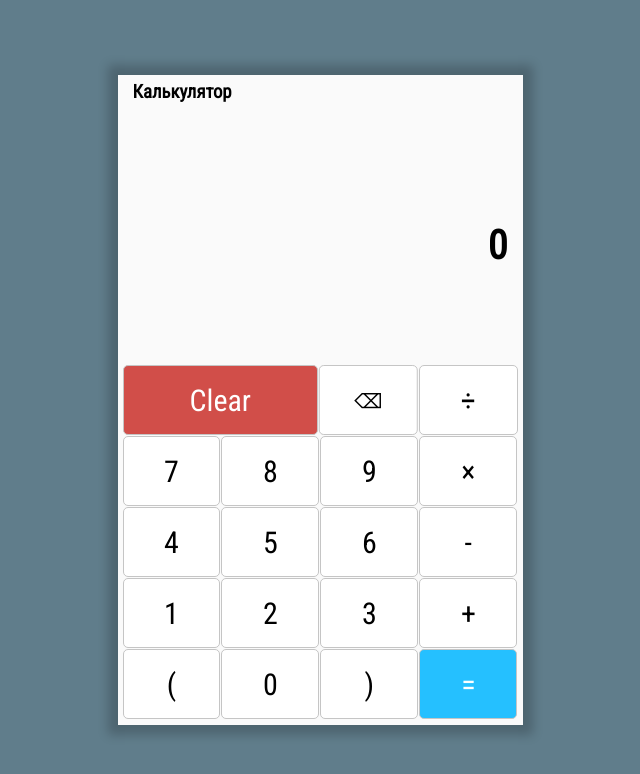
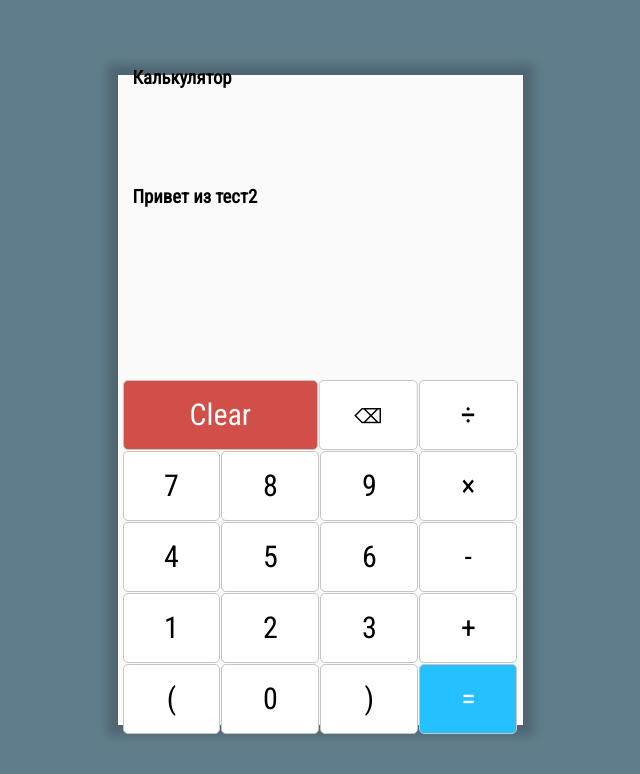
Before and after one commit to Dronov05/calculatorWithMath, a plain HTML site: page index.html in a window 1280 px wide. Shown: the whole page, without its empty margins (320-960 px from the left). Drawn offline with nearby package versions, Linux system fonts and the light colour scheme.

Commit message:
Добавил привет из тест 2

```diff
--- a/index.html
+++ b/index.html
@@ -20,6 +20,7 @@
       <div class="container">
          <div class="calculator">
             <h3 class="calculator__title">Калькулятор</h3>
+            <h3 class="calculator__title">Привет из тест2</h3>
             <div class="calculator__inputs">
                <output class="calculator__output">0</output>
             </div>
```
